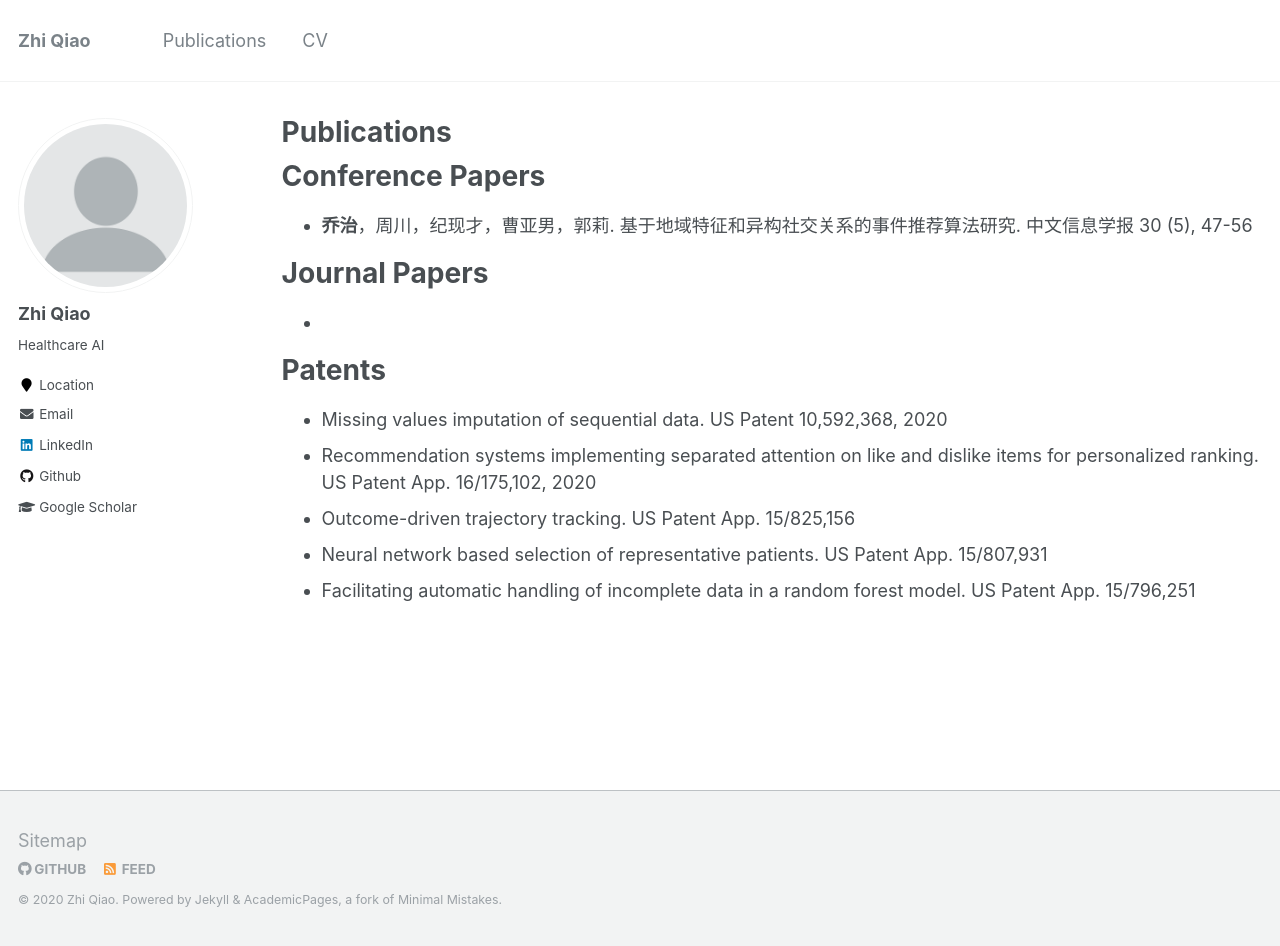
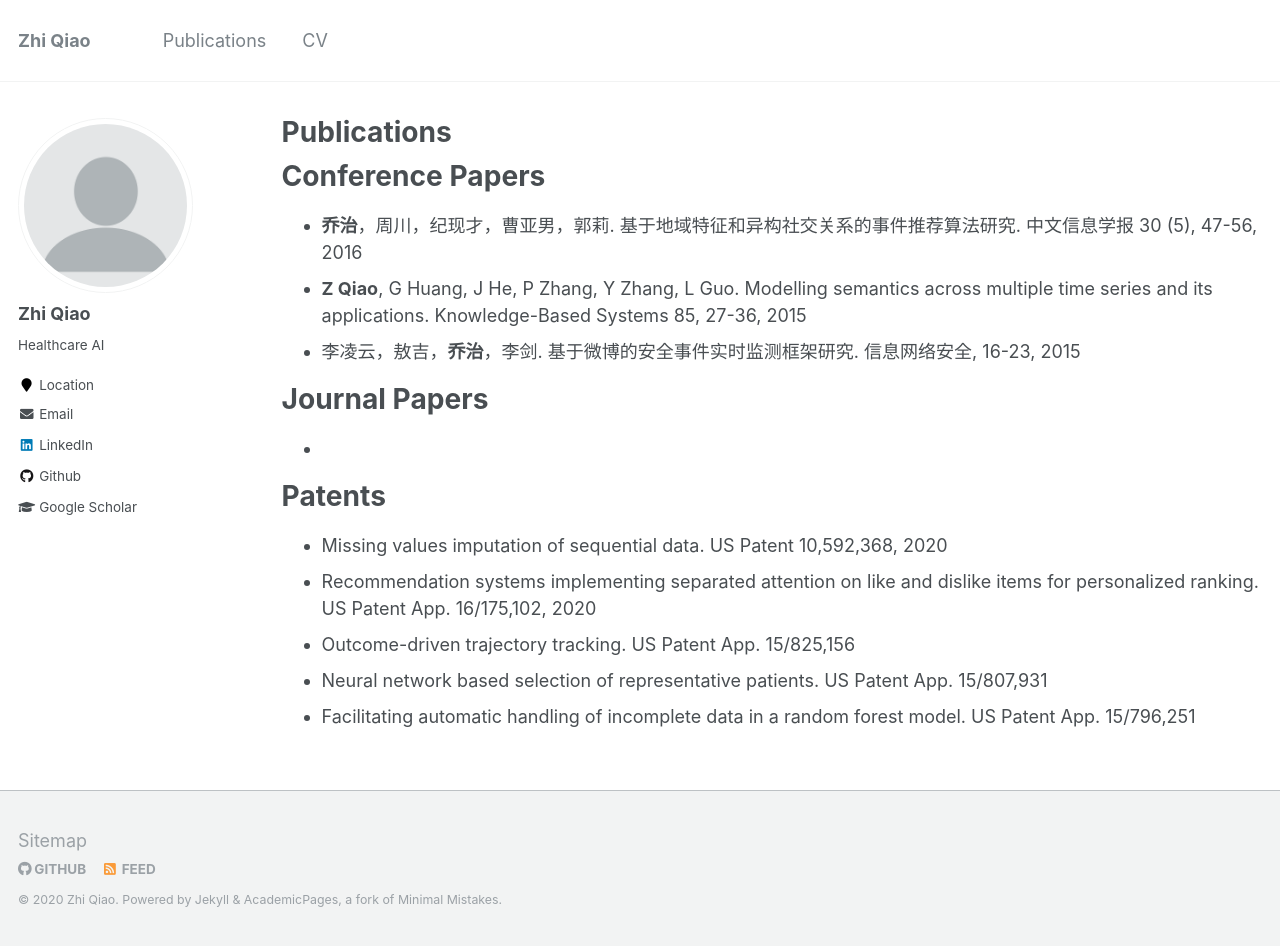
Before and after one commit to qxiaobu/qxiaobu.github.io, a Jekyll site: the page built from _pages/publications.md, in a window 1280 px wide and 946 px high. Built offline with Jekyll 4.4.1, drawn with Linux system fonts in a browser that asks for light colours.

Commit message:
Update publications.md

```diff
--- a/_pages/publications.md
+++ b/_pages/publications.md
@@ -6,7 +6,11 @@ author_profile: true
 
 Conference Papers
 ======
-* <b>乔治</b>，周川，纪现才，曹亚男，郭莉. 基于地域特征和异构社交关系的事件推荐算法研究. 中文信息学报 30 (5), 47-56
+
+* <b>乔治</b>，周川，纪现才，曹亚男，郭莉. 基于地域特征和异构社交关系的事件推荐算法研究. 中文信息学报 30 (5), 47-56, 2016
+* <b>Z Qiao</b>, G Huang, J He, P Zhang, Y Zhang, L Guo. Modelling semantics across multiple time series and its applications. Knowledge-Based Systems 85, 27-36, 2015
+* 李凌云，敖吉，<b>乔治</b>，李剑. 基于微博的安全事件实时监测框架研究. 信息网络安全, 16-23, 2015
+
 
 Journal Papers
 ======
```
